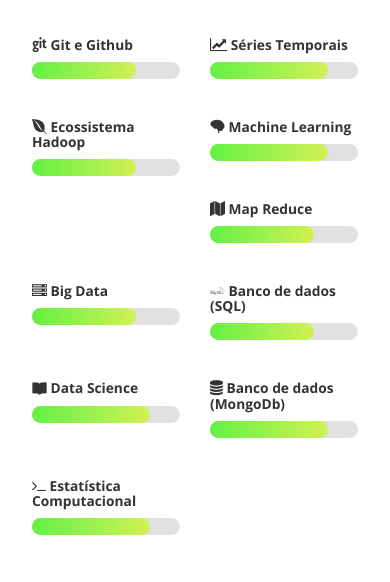
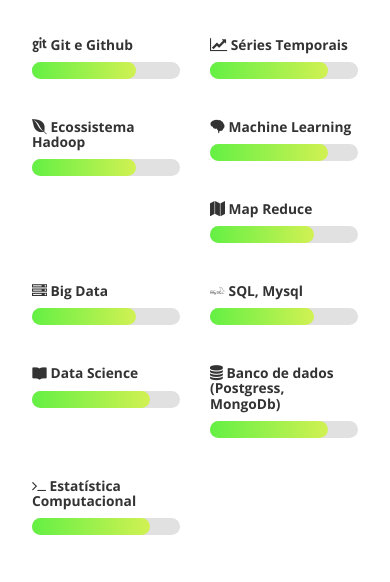
Before and after one commit to WesleyJw/wesleyjw.github.io, a website: page sobre.html in a window 390 px wide. Shown: the part 1205-1787 px from the top of the page. Drawn offline with nearby package versions, Linux system fonts and the light colour scheme; a web font is replaced by a local one.

Commit message:
corrige responsivo textos grandes sobre

```diff
--- a/sobre.html
+++ b/sobre.html
@@ -142,7 +142,7 @@
 							</li>
 							<li class="habilidade-7">
 								<h2>
-									<i class="fa fae-mysql"></i> <strong >Banco de dados (SQL)</strong>
+									<i class="fa fae-mysql"></i> <strong >SQL, Mysql</strong>
 									<div class="barra"><span></span></div>
 								</h2>
 							</li>
@@ -154,7 +154,7 @@
 							</li>
 							<li class="habilidade-8">
 								<h2>
-									<i class="fa fa-database"></i> <strong >Banco de dados (MongoDb)</strong>
+									<i class="fa fa-database"></i> <strong >Banco de dados (Postgress, MongoDb)</strong>
 									<div class="barra"><span></span></div>
 								</h2>
 							</li>
```
